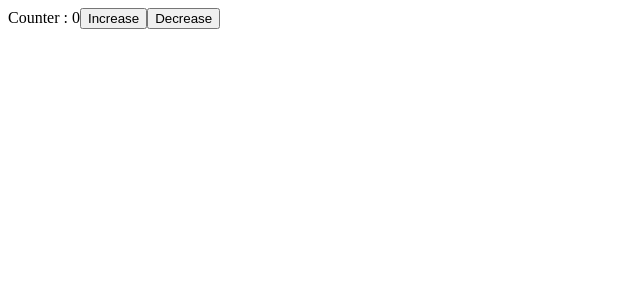
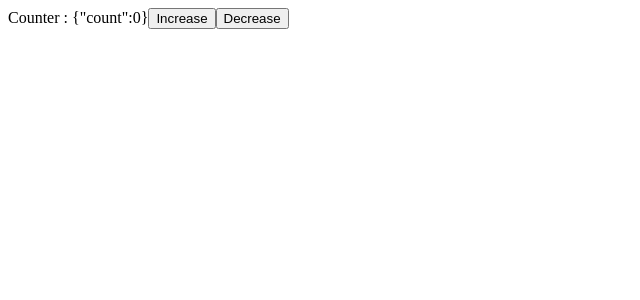
Before and after one commit to iBoukhenna/reactjs-masterclass, a React (Vite) app: page / in a window 1280 px wide. Shown: the top 300 px of the page, without its empty margins (0-640 px from the left). Built offline with nearby package versions, Linux system fonts and the light colour scheme.

Commit message:
useReducer with object

```diff
--- a/src/index.jsx
+++ b/src/index.jsx
@@ -1,25 +1,29 @@
 import { createRoot } from 'react-dom/client'
 import React, { useReducer } from 'react'
+
+function init (initValue) {
+    return {count: initValue}
+}
 
 function reducer (state, action) {
     switch (action.type) {
         case 'increase':
-            return state + 1;
+            return {count: state.count + 1};
         case 'decrease':
-            if (state <= 0) {
+            if (state.count <= 0) {
                 return state;
             }
-            return state - 1;
+            return {count: state.count - 1};
         default:
             throw new Error("L'action " + action.type + " est inconnue")
     }
 }
 
 function App () {
-    const [count, dispatch] = useReducer(reducer, 0)
+    const [count, dispatch] = useReducer(reducer, 0, init)
 
     return <div>
-        Counter : {count}
+        Counter : {JSON.stringify(count)}
         <button onClick={() => dispatch({type: 'increase'})}>Increase</button>
         <button onClick={() => dispatch({type: 'decrease'})}>Decrease</button>
     </div>
```
